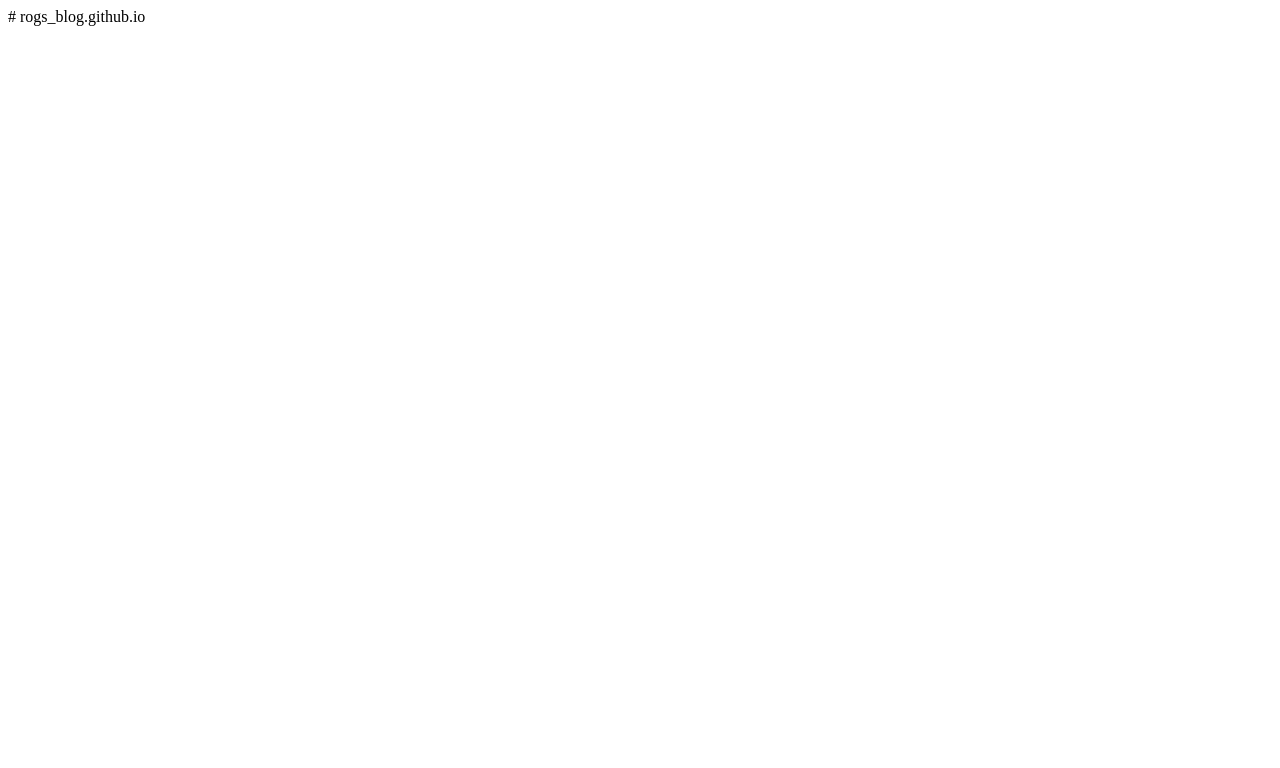
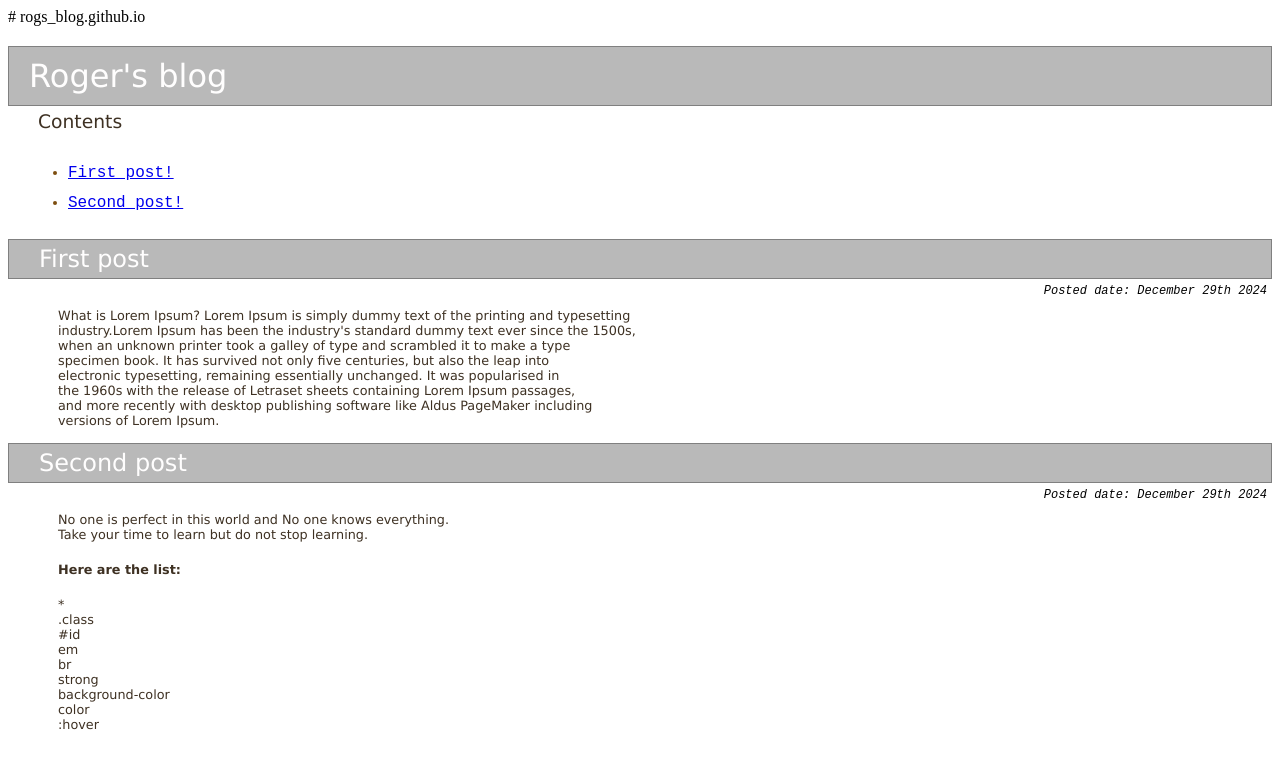
Before and after one commit to rds1-git/rogs_blog.github.io, a plain HTML site: page index.html in a window 1280 px wide. Drawn offline with Linux system fonts and the light colour scheme.

Commit message:
Update index.html

```diff
--- a/index.html
+++ b/index.html
@@ -1 +1,131 @@
 # rogs_blog.github.io
+<!DOCTYPE html>
+<html>
+    <head>
+        <meta charset="utf-8">
+        <title>Project: Blog</title>
+
+        <style>
+
+
+            h1{
+                border: 1px solid gray;
+                color: rgb(255, 254, 254);
+                padding: 10px 0px 10px 20px;
+                margin: 20px 0px 0px 0px;
+                font-family: Verdana, Geneva, Tahoma, sans-serif;
+                font-weight: normal;
+                background-color: rgb(185, 185, 185);
+            }
+
+            h2 {
+                border: 1px solid gray;
+                background-color: rgb(185, 185, 185);
+                color: rgb(255, 254, 254);
+                padding: 5px 0px 5px 30px;
+                margin: 0px 0px 0px 0px;
+                font-family: Verdana, Geneva, Tahoma, sans-serif;
+                font-weight: normal;
+            }
+
+            h3 {
+
+                color: rgb(62, 49, 35);
+                padding: 5px 0px 5px 30px;
+                margin: 0px 0px 0px 0px;
+                font-family: Verdana, Geneva, Tahoma, sans-serif;
+                font-weight: normal;
+            }
+
+
+
+            p {
+                color: rgb(62, 49, 35);
+
+                padding: 5px 0px 5px 50px;
+                margin: 5px 0px 10px 0px;
+                font-family: Verdana, Geneva, Tahoma, sans-serif;
+                font-size: 0.8em;
+                font-weight: normal;
+            }
+
+            #conlist {
+
+                color: rgb(125, 78, 16);
+                padding: 5px 0px 5px 20px;
+                font-family: 'Courier New', Courier, monospace;
+                font-weight: normal;
+                line-height: 30px;
+
+            }
+
+            h6 {
+                text-align: end;
+
+                color: rgb(0, 0, 0);
+                padding: 0px 0px 0px 30px;
+                margin: 5px;
+                font-family: 'Courier New', Courier, monospace;
+                font-weight: normal;
+                font-style: italic;
+                font-size: 12px;
+            }
+
+        </style>
+
+    </head>
+    <body>
+
+            <h1>Roger's blog</h1>
+
+            <h3>Contents</h3>
+
+            <div id="conlist">
+                <ul>
+                    <li> <a href="#1post">First post!</a></li>
+                    <li> <a href="#2post">Second post!</a></li>
+                </ul>
+            </div>
+
+            <h2>First post</h2>
+            <h6 id="1post">Posted date: December 29th 2024</h6>
+
+            <p>
+                What is Lorem Ipsum?
+
+                Lorem Ipsum is simply dummy text of the printing and typesetting<br>
+                industry.Lorem Ipsum has been the industry's standard dummy text ever since the 1500s,<br>
+                when an unknown printer took a galley of type and scrambled it to make a type <br>
+                specimen book. It has survived not only five centuries, but also the leap into <br>
+                electronic typesetting, remaining essentially unchanged. It was popularised in <br>
+                the 1960s with the release of Letraset sheets containing Lorem Ipsum passages,<br>
+                and more recently with desktop publishing software like Aldus PageMaker including<br>
+                versions of Lorem Ipsum.
+                </p>
+
+
+
+            <h2>Second post</h2>
+            <h6 id="2post">Posted date: December 29th 2024</h6>
+
+            <p>No one is perfect in this world and No one knows everything.<br>
+            Take your time to learn but do not stop learning.<br></p>
+
+                <p> <strong>Here are the list:</strong> <br></p>
+
+                <p>
+                    *<br>
+                    .class<br>
+                    #id<br>
+                    em<br>
+                    br<br>
+                    strong<br>
+                    background-color<br>
+                    color<br>
+                    :hover<br>
+
+                </p>
+
+
+    </body>
+</html>
```
